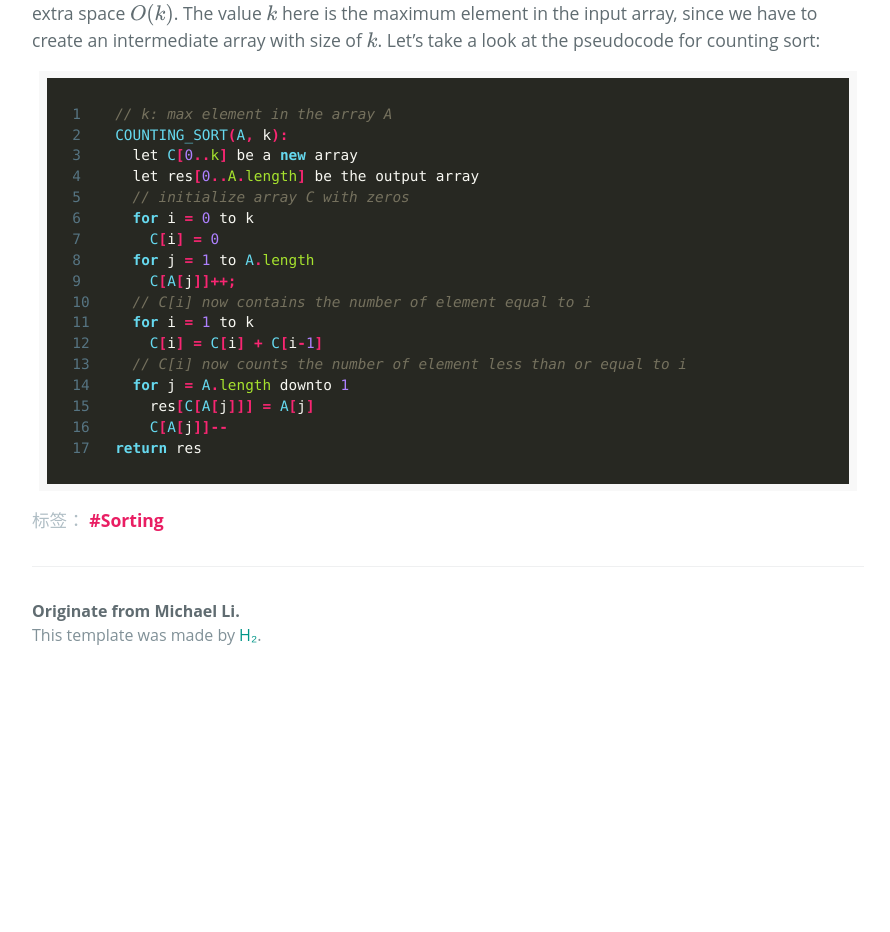
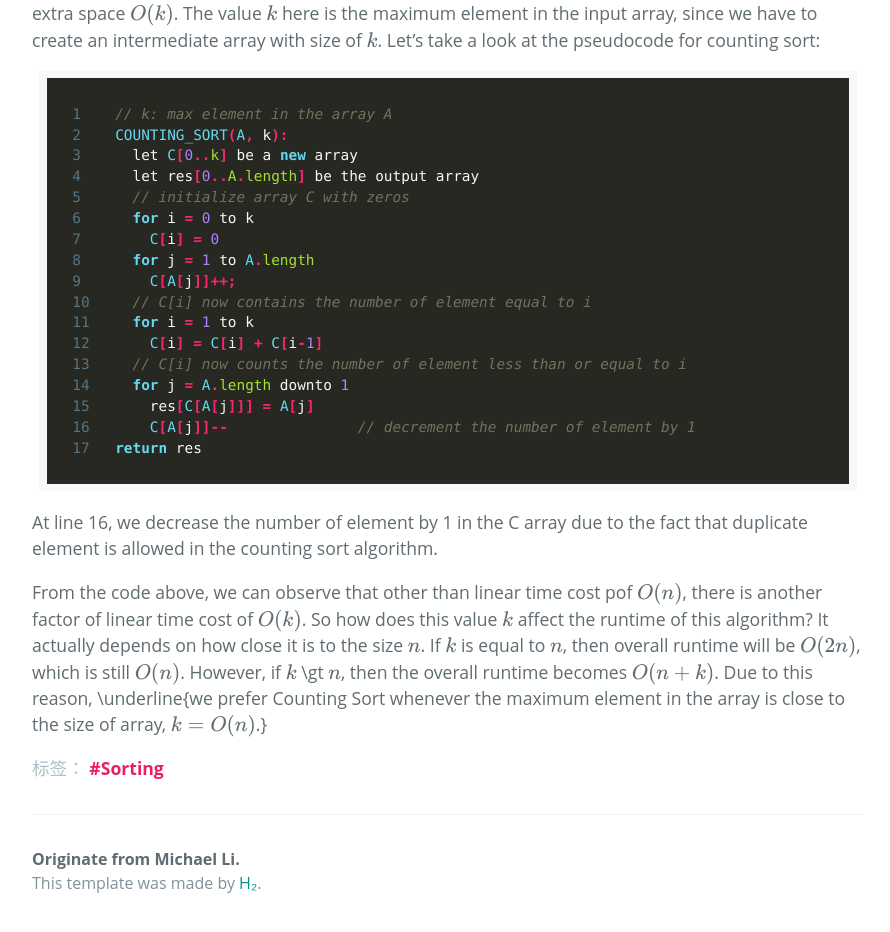
Before and after one commit to zl323/zl323.github.io, a Jekyll site: the page built from _posts/2020-05-15-Counting-Sort.md, in a window 1280 px wide and 1387 px high. Shown: the part 444-1376 px from the top of the window, without its empty margins (192-1082 px from the left). Built offline with Jekyll 4.4.1, drawn with Linux system fonts in a browser that asks for light colours; some web fonts are replaced; formulas are drawn with MathJax 3.

Commit message:
edit count sort

```diff
--- a/_posts/2020-05-15-Counting-Sort.md
+++ b/_posts/2020-05-15-Counting-Sort.md
@@ -24,6 +24,10 @@ COUNTING_SORT(A, k):
   // C[i] now counts the number of element less than or equal to i
   for j = A.length downto 1
     res[C[A[j]]] = A[j]
-    C[A[j]]--
+    C[A[j]]--               // decrement the number of element by 1
 return res
 {% endhighlight %}
+
+At line 16, we decrease the number of element by 1 in the C array due to the fact that duplicate element is allowed in the counting sort algorithm.
+
+From the code above, we can observe that other than linear time cost pof $O(n)$, there is another factor of linear time cost of $O(k)$. So how does this value $k$ affect the runtime of this algorithm? It actually depends on how close it is to the size $n$. If $k$ is equal to $n$, then overall runtime will be $O(2n)$, which is still $O(n)$. However, if $k$ \gt $n$, then the overall runtime becomes $O(n+k)$. Due to this reason, \underline{we prefer Counting Sort whenever the maximum element in the array is close to the size of array, $k = O(n)$.}
```
